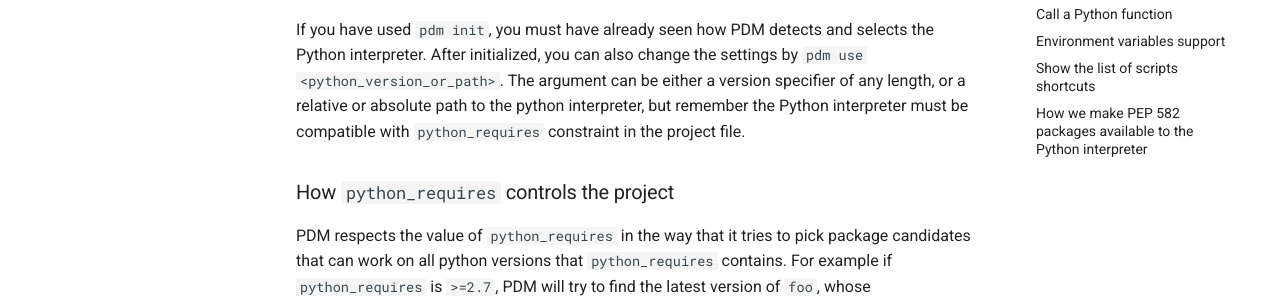
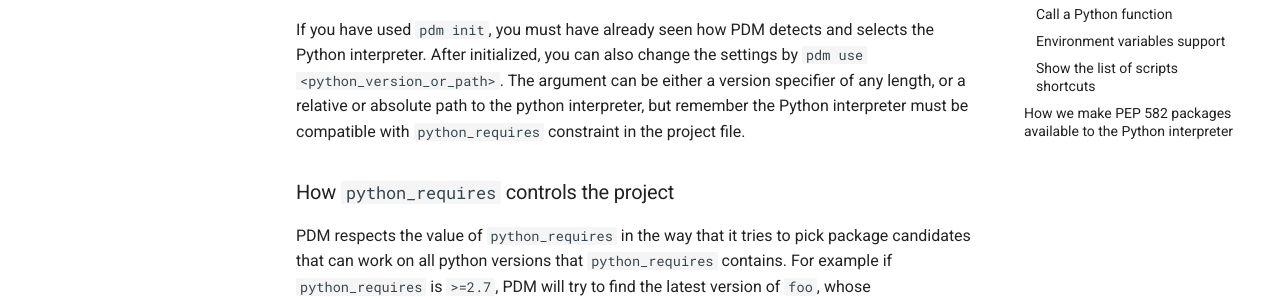
Before and after one commit to ChrisSanderser/pd-ms, an MkDocs documentation site: the page built from docs/docs/project.md, in a window 1280 px wide. Shown: the part 565-862 px from the top of the page. Built offline with MkDocs 1.6.1 and Material for MkDocs 9.7.7, drawn with Linux system fonts in a browser that asks for light colours; comment, search, counter and statistics services are not loaded.

Commit message:
correct the heading level

```diff
--- a/docs/docs/project.md
+++ b/docs/docs/project.md
@@ -277,7 +277,7 @@ test_shell  shell echo $FOO        shell command
 
 You can add an `help` option with the description of the script, and it will be displayed in the `Description` column in the above output.
 
-### How we make PEP 582 packages available to the Python interpreter
+## How we make PEP 582 packages available to the Python interpreter
 
 Thanks to the [site packages loading](https://docs.python.org/3/library/site.html) on Python startup. It is possible to patch the `sys.path`
 by placing a `_pdm_pep582.pth` together with a small script under the `site-packages` directory. The interpreter can search the directories
```
